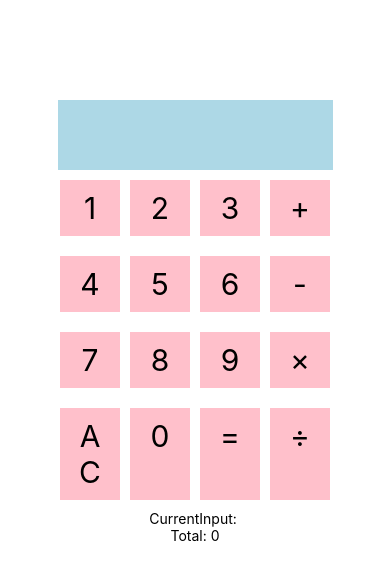
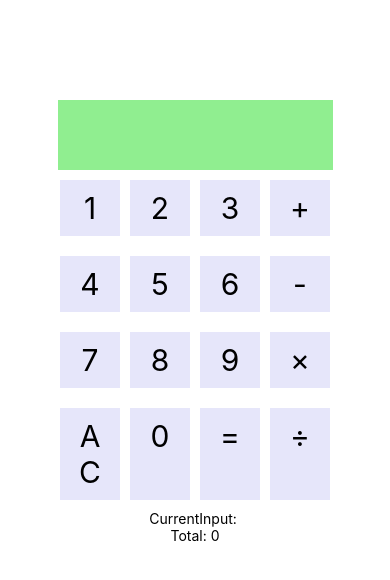
Before and after one commit to lanachiad/calculator-app, a React Native app: screen / in a window 390 px wide. Shown: the top 580 px of the page. Built offline with nearby package versions, Linux system fonts and the light colour scheme.

Commit message:
Changed background color

```diff
--- a/Button.js
+++ b/Button.js
@@ -19,7 +19,7 @@ class Button extends React.Component {
 
 const btnStyles = StyleSheet.create({
 	btn: {
-		backgroundColor: 'pink',
+		backgroundColor: 'lavender',
 		marginBottom: 10,
 		marginLeft: 5,
 		marginRight: 5,
--- a/Field.js
+++ b/Field.js
@@ -15,7 +15,7 @@ class Field extends React.Component {
 
 const fieldStyles = StyleSheet.create({
 	wrapper: {
-		backgroundColor: 'lightblue',
+		backgroundColor: 'lightgreen',
 		height: 70,
 		padding: 10,
 		width: 275
```
